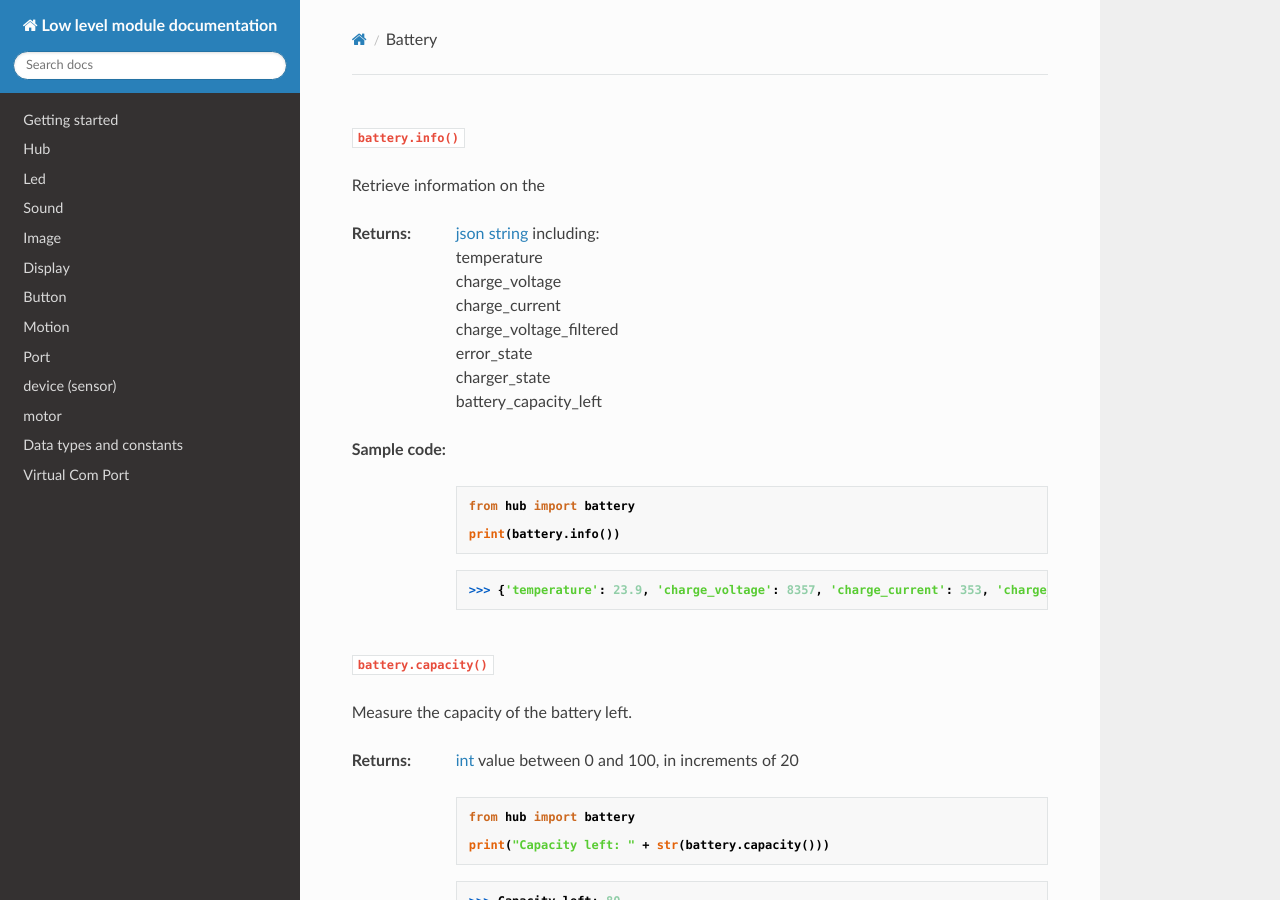
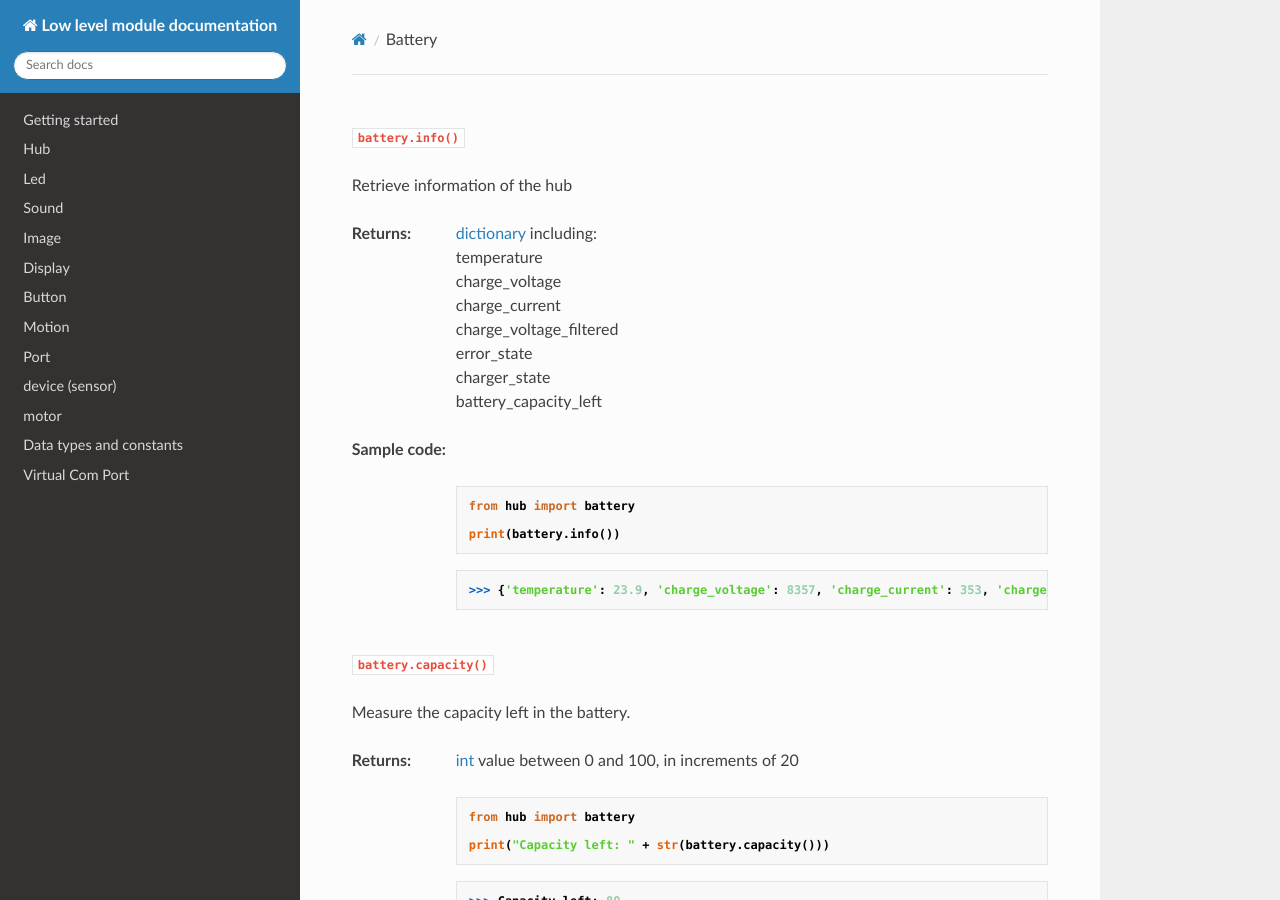
Before and after one commit to NStrijbosch/hub-module-notes, an MkDocs documentation site: the page built from docs/battery.md, in a window 1280 px wide and 900 px high. Built offline with MkDocs 1.6.1, drawn with Linux system fonts in a browser that asks for light colours; nearby versions of some CDN libraries; some of the changed text lies outside the part shown.

Commit message:
Update battery.md

```diff
--- a/docs/battery.md
+++ b/docs/battery.md
@@ -3,11 +3,11 @@
 
 `battery.info()`
 
-Retrieve information on the
+Retrieve information of the hub
 
 __Returns:__
 
-*  [json string ](data_types.md#json) including:
+*  [dictionary](data_types.md#dictionary) including:
 temperature
 charge_voltage
 charge_current
@@ -32,7 +32,7 @@ print(battery.info())
 
 `battery.capacity()`
 
-Measure the capacity of the battery left.
+Measure the capacity left in the battery.
 
 __Returns:__
 
```
Also changed, not shown: other parts of docs/battery.md (+3 -3 lines).
